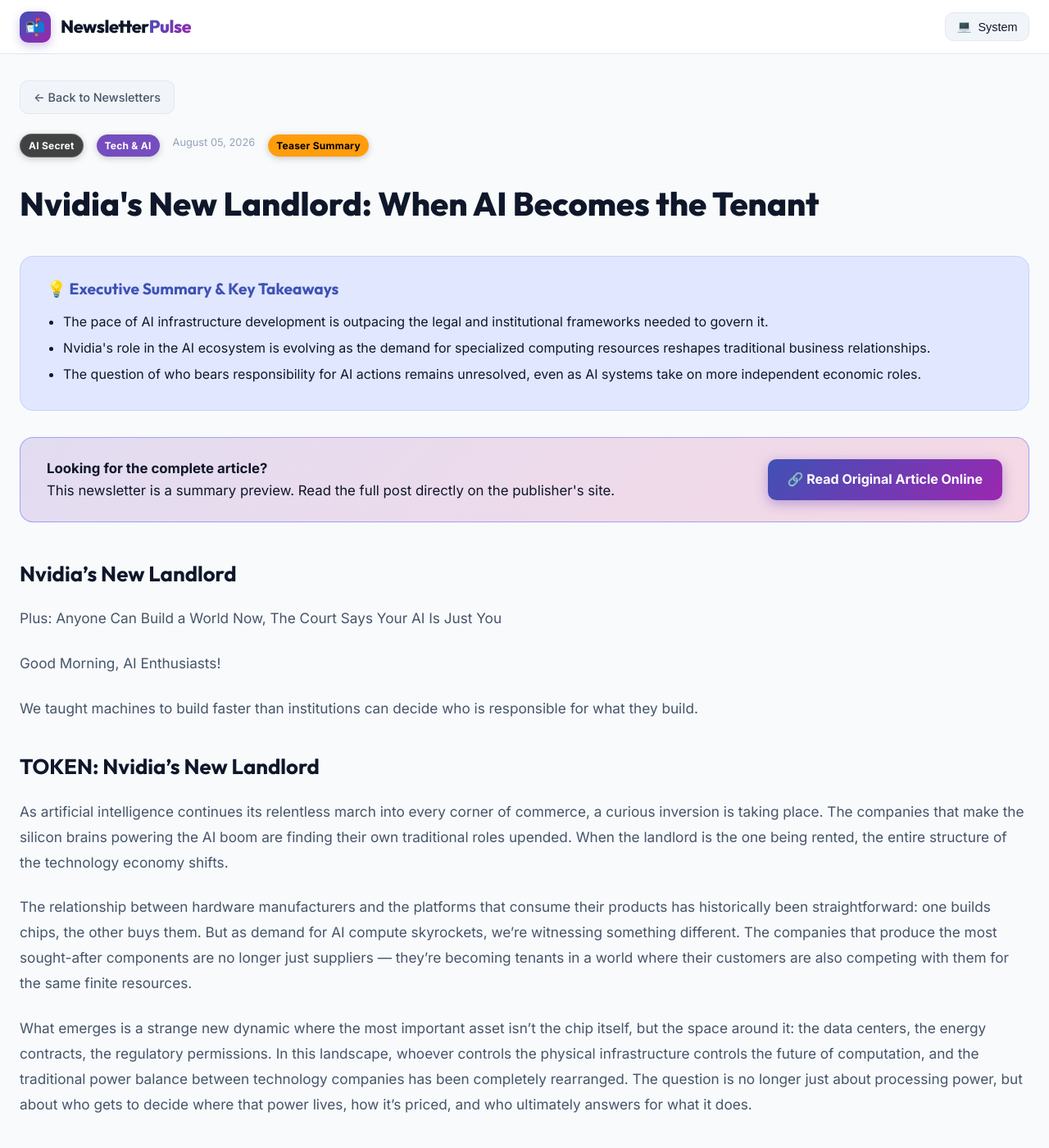
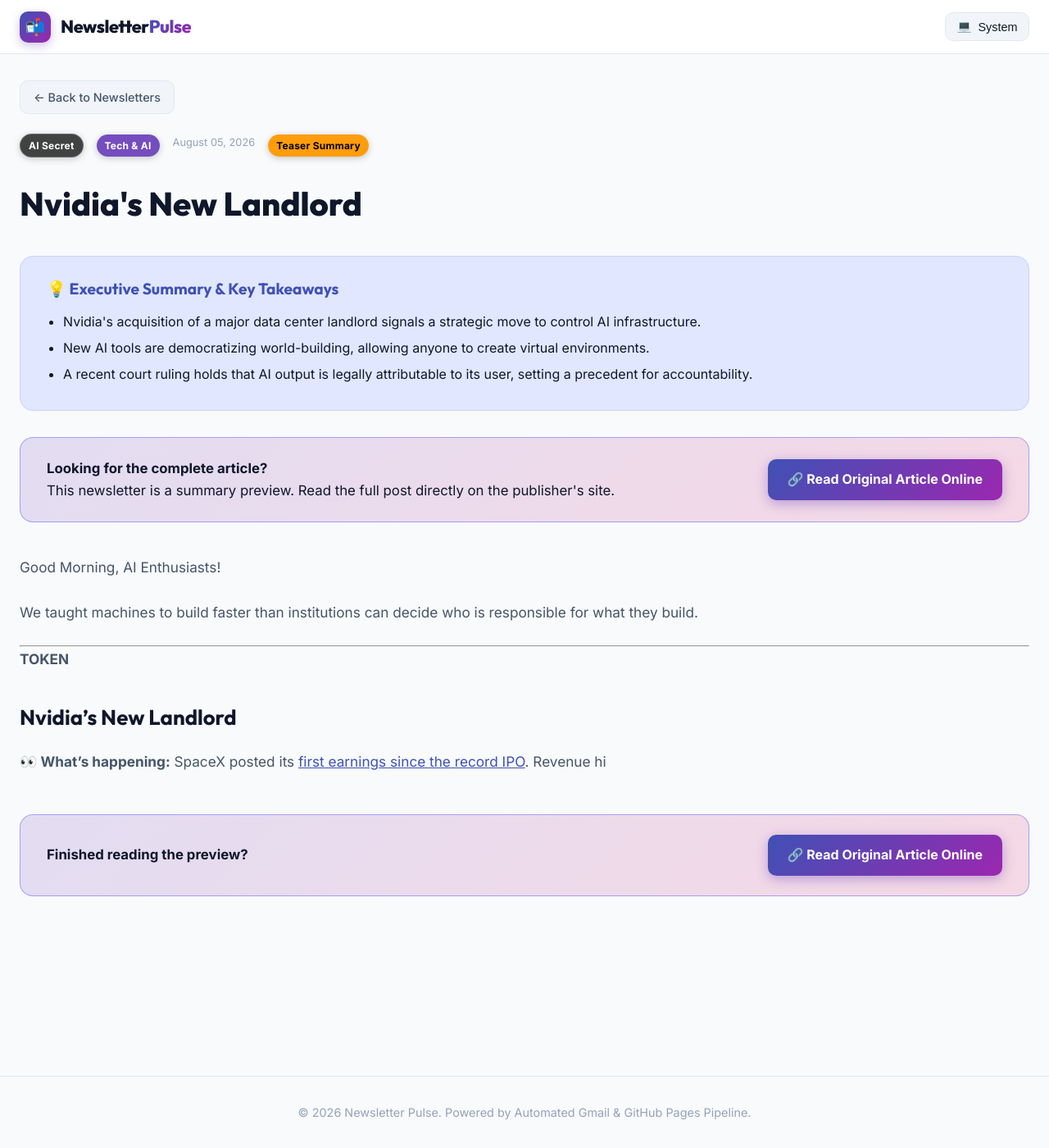
Before and after one commit to vampcoder/daily-newsletters, a Jekyll site: the page built from _posts/2026-08-05-nvidias-new-landlord.md, in a window 1280 px wide and 1400 px high. Shown: the whole window at 82% size. Built offline with Jekyll 4.4.1, drawn with Linux system fonts in a browser that asks for light colours.

Commit message:
Update newsletter: 🛎️ Nvidia's New Landlord

```diff
--- a/_posts/2026-08-05-nvidias-new-landlord.md
+++ b/_posts/2026-08-05-nvidias-new-landlord.md
@@ -1,32 +1,28 @@
 ---
 layout: post
-title: "Nvidia's New Landlord: When AI Becomes the Tenant"
+title: "Nvidia's New Landlord"
 date: 2026-08-05 18:02:56 +0800
 source: "AI Secret"
 category: "Tech & AI"
-excerpt: "This newsletter examines the shifting landscape of computing power ownership and AI's expanding role in every sector. It explores the paradox of building machines faster than institutions can decide responsibility, and considers what happens when AI entities themselves become economic actors in the marketplace."
+excerpt: "This newsletter examines major developments in the AI industry: SpaceX's record-breaking IPO earnings, Nvidia's landmark acquisition of a key data center operator, the rise of AI-driven world-building tools, and a landmark court ruling on AI accountability. It provides insight into the shifting power dynamics and ethical challenges shaping the AI landscape."
 theme_gradient: "linear-gradient(135deg, #2196f3 0%, #1976d2 100%)"
 image: "https://d18e5vrcqydw4b.cloudfront.net/2026/07/AIS-banner.png"
 original_url: "https://aisecret.us/r/4f251e22?m=0e4f1869-00e1-41fa-a8af-66cccb66085e"
 is_summary: true
 key_takeaways:
-  - "The pace of AI infrastructure development is outpacing the legal and institutional frameworks needed to govern it."
-  - "Nvidia's role in the AI ecosystem is evolving as the demand for specialized computing resources reshapes traditional business relationships."
-  - "The question of who bears responsibility for AI actions remains unresolved, even as AI systems take on more independent economic roles."
+  - "Nvidia's acquisition of a major data center landlord signals a strategic move to control AI infrastructure."
+  - "New AI tools are democratizing world-building, allowing anyone to create virtual environments."
+  - "A recent court ruling holds that AI output is legally attributable to its user, setting a precedent for accountability."
 ---
-
-# Nvidia's New Landlord
-
-Plus: Anyone Can Build a World Now, The Court Says Your AI Is Just You
 
 Good Morning, AI Enthusiasts!
 
 We taught machines to build faster than institutions can decide who is responsible for what they build.
 
-## TOKEN: Nvidia's New Landlord
+---
 
-As artificial intelligence continues its relentless march into every corner of commerce, a curious inversion is taking place. The companies that make the silicon brains powering the AI boom are finding their own traditional roles upended. When the landlord is the one being rented, the entire structure of the technology economy shifts.
+**TOKEN**
 
-The relationship between hardware manufacturers and the platforms that consume their products has historically been straightforward: one builds chips, the other buys them. But as demand for AI compute skyrockets, we're witnessing something different. The companies that produce the most sought-after components are no longer just suppliers — they're becoming tenants in a world where their customers are also competing with them for the same finite resources.
+# Nvidia's New Landlord
 
-What emerges is a strange new dynamic where the most important asset isn't the chip itself, but the space around it: the data centers, the energy contracts, the regulatory permissions. In this landscape, whoever controls the physical infrastructure controls the future of computation, and the traditional power balance between technology companies has been completely rearranged. The question is no longer just about processing power, but about who gets to decide where that power lives, how it's priced, and who ultimately answers for what it does.
+**👀 What's happening:** SpaceX posted its [first earnings since the record IPO](https://aisecret.us/r/7d77a77d?m=0e4f1869-00e1-41fa-a8af-66cccb66085e). Revenue hi
```
